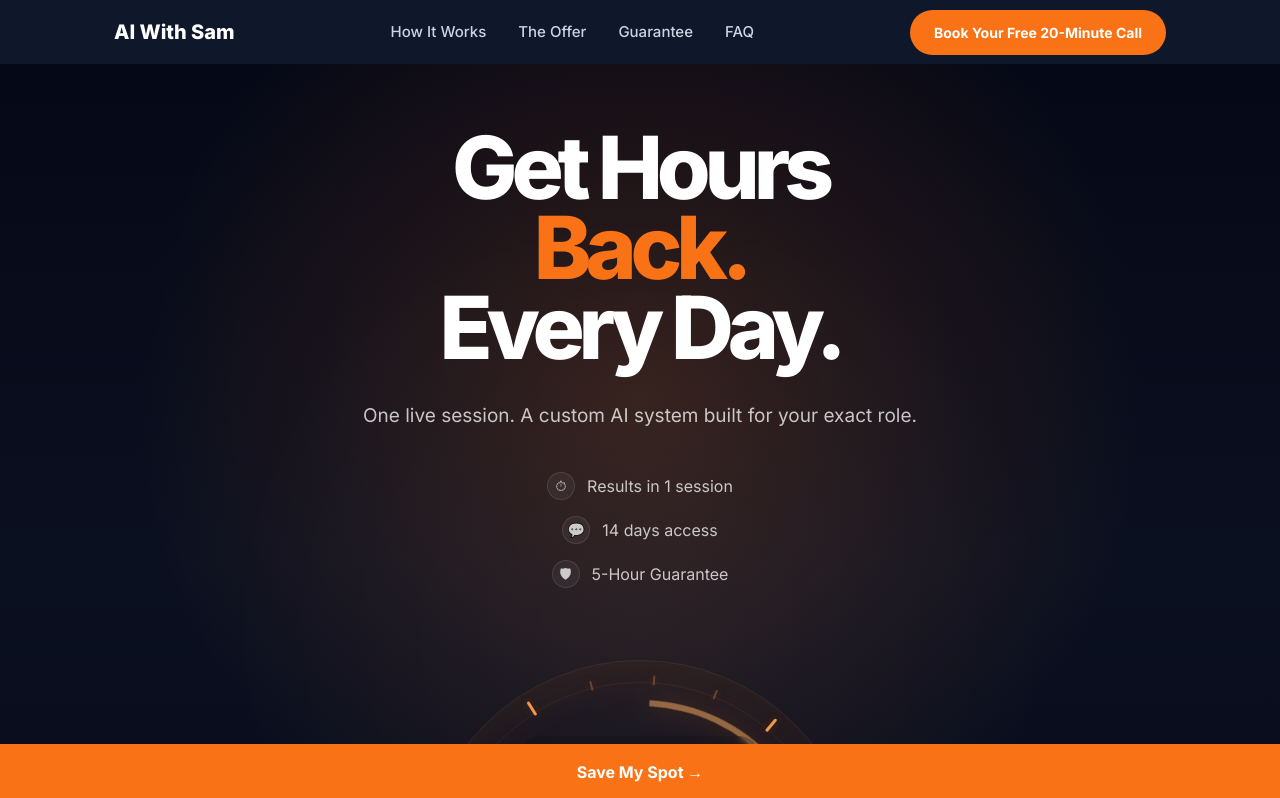
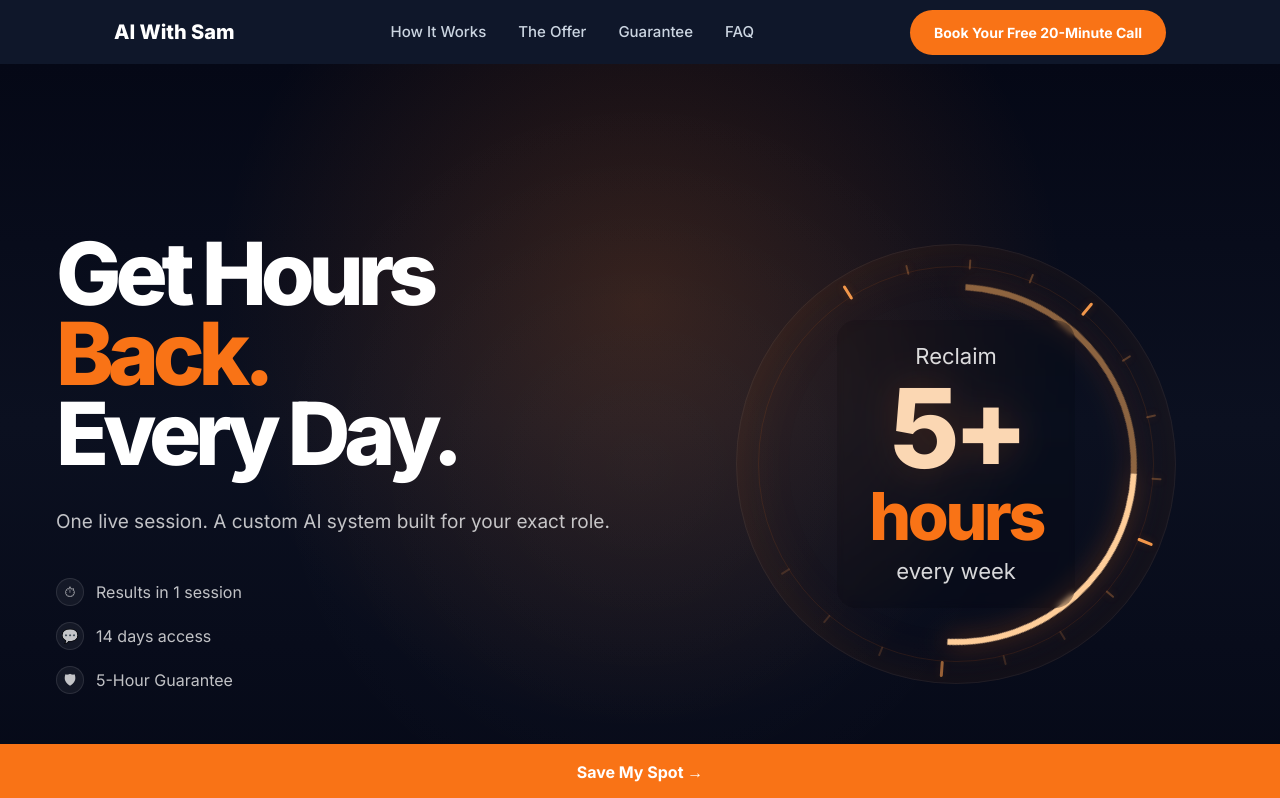
Before and after one commit to samkershner1234-aisk/ai-with-sam, a React (Vite) app: page / in a window 1280 px wide. Shown: the top 798 px of the page. Built offline with nearby package versions, Linux system fonts and the light colour scheme.

Commit message:
Refactor Hero component layout and clock graphic

```diff
--- a/src/components/landing/Hero.jsx
+++ b/src/components/landing/Hero.jsx
@@ -21,43 +21,7 @@ export default function Hero() {
   const clockSize = isMobile ? 200 : 440;
   const tickRadius = isMobile ? 88 : 196;
 
-  return (
-    <section className="relative min-h-screen overflow-hidden bg-[#050816] text-white">
-      <div className="absolute inset-0 bg-[radial-gradient(circle_at_50%_30%,rgba(249,115,22,0.18)_0%,rgba(5,8,22,0)_50%),linear-gradient(180deg,#050816_0%,#0B1020_45%,#050816_100%)]" />
-      <div className="absolute inset-0 bg-[radial-gradient(circle_at_50%_50%,rgba(255,255,255,0.03)_0%,transparent_50%)]" />
-
-      <div className="relative mx-auto flex min-h-screen w-full max-w-[900px] flex-col items-center justify-center px-6 py-16 text-center">
-
-        {/* Headline */}
-        <h1 className="max-w-2xl text-[clamp(44px,6.8vw,100px)] font-black leading-[0.92] tracking-[-0.07em]">
-          <span className="block text-white">Get Hours</span>
-          <span className="block"><span className="text-[#F97316]">Back.</span></span>
-          <span className="block text-white">Every Day.</span>
-        </h1>
-
-        {/* Subtext */}
-        <p className="mt-6 max-w-xl text-[16px] leading-7 text-white/75 md:mt-8 md:text-[19px] md:leading-8">
-          One live session. A custom AI system built for your exact role.
-        </p>
-
-        {/* Badges */}
-        <div className="mt-8 flex flex-col items-center space-y-4 md:mt-10">
-          {badges.map((b) => (
-            <div
-              key={b.text}
-              className="flex items-center gap-3 text-[15px] text-white/75 md:text-[16px]"
-            >
-              <span className="grid h-7 w-7 place-items-center rounded-full border border-white/10 bg-white/5 text-sm">
-                {b.icon}
-              </span>
-              <span>{b.text}</span>
-            </div>
-          ))}
-        </div>
-
-        {/* Clock graphic — below badges */}
-        <div className="mt-10 flex items-center justify-center md:mt-14"
-          style={{ width: clockSize + 32, height: clockSize + 32 }}>
+  const ClockGraphic = (
     <div className="relative flex items-center justify-center"
       style={{ width: clockSize, height: clockSize }}>
 
@@ -145,8 +109,80 @@ export default function Hero() {
 
       <div className="pointer-events-none absolute inset-0 rounded-full shadow-[0_0_60px_rgba(249,115,22,0.10)_inset]" />
     </div>
+  );
+
+  return (
+    <section className="relative overflow-hidden bg-[#050816] text-white" style={{ minHeight: "100svh" }}>
+      <div className="absolute inset-0 bg-[radial-gradient(circle_at_50%_30%,rgba(249,115,22,0.18)_0%,rgba(5,8,22,0)_50%),linear-gradient(180deg,#050816_0%,#0B1020_45%,#050816_100%)]" />
+      <div className="absolute inset-0 bg-[radial-gradient(circle_at_50%_50%,rgba(255,255,255,0.03)_0%,transparent_50%)]" />
+
+      {/* ── MOBILE layout ── */}
+      <div className="relative flex flex-col items-center px-6 pt-10 pb-6 text-center md:hidden">
+
+        {/* Headline */}
+        <h1 className="text-[clamp(40px,11vw,64px)] font-black leading-[0.92] tracking-[-0.07em]">
+          <span className="block text-white">Get Hours</span>
+          <span className="block"><span className="text-[#F97316]">Back.</span></span>
+          <span className="block text-white">Every Day.</span>
+        </h1>
+
+        {/* Subtext */}
+        <p className="mt-4 max-w-xs text-[15px] leading-6 text-white/75">
+          One live session. A custom AI system built for your exact role.
+        </p>
+
+        {/* Badges */}
+        <div className="mt-5 flex flex-col items-center space-y-3">
+          {badges.map((b) => (
+            <div key={b.text} className="flex items-center gap-3 text-[14px] text-white/75">
+              <span className="grid h-6 w-6 place-items-center rounded-full border border-white/10 bg-white/5 text-xs">
+                {b.icon}
+              </span>
+              <span>{b.text}</span>
+            </div>
+          ))}
         </div>
 
+        {/* Clock — directly below badges, visible above fold */}
+        <div className="mt-6 flex items-center justify-center">
+          {ClockGraphic}
+        </div>
+      </div>
+
+      {/* ── DESKTOP layout ── */}
+      <div className="relative mx-auto hidden min-h-screen w-full max-w-[1440px] items-center md:flex md:px-14 md:py-16">
+        <div className="grid w-full grid-cols-[1.05fr_0.95fr] items-center gap-10">
+
+          {/* Left: text */}
+          <div className="z-10 max-w-3xl">
+            <h1 className="max-w-2xl text-[clamp(44px,6.8vw,100px)] font-black leading-[0.92] tracking-[-0.07em]">
+              <span className="block text-white">Get Hours</span>
+              <span className="block"><span className="text-[#F97316]">Back.</span></span>
+              <span className="block text-white">Every Day.</span>
+            </h1>
+
+            <p className="mt-8 max-w-xl text-[19px] leading-8 text-white/75">
+              One live session. A custom AI system built for your exact role.
+            </p>
+
+            <div className="mt-10 flex flex-col items-start space-y-4">
+              {badges.map((b) => (
+                <div key={b.text} className="flex items-center gap-3 text-[16px] text-white/75">
+                  <span className="grid h-7 w-7 place-items-center rounded-full border border-white/10 bg-white/5 text-sm">
+                    {b.icon}
+                  </span>
+                  <span>{b.text}</span>
+                </div>
+              ))}
+            </div>
+          </div>
+
+          {/* Right: clock */}
+          <div className="flex items-center justify-center">
+            {ClockGraphic}
+          </div>
+
+        </div>
       </div>
     </section>
   );
```
Lines whose indentation alone changed are shown as unchanged.
